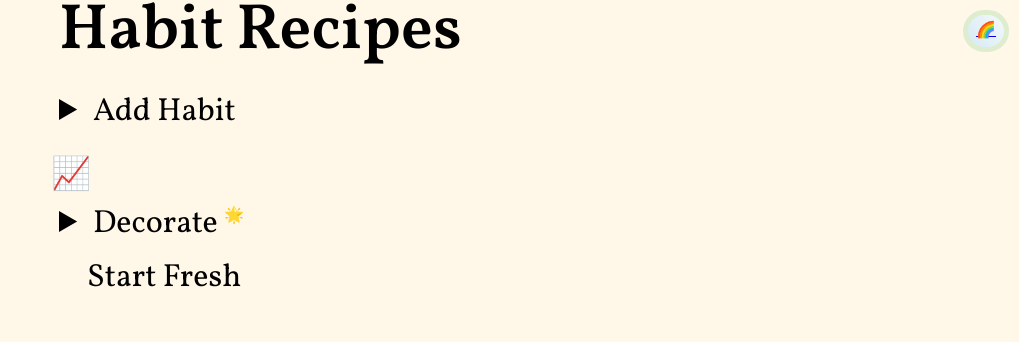
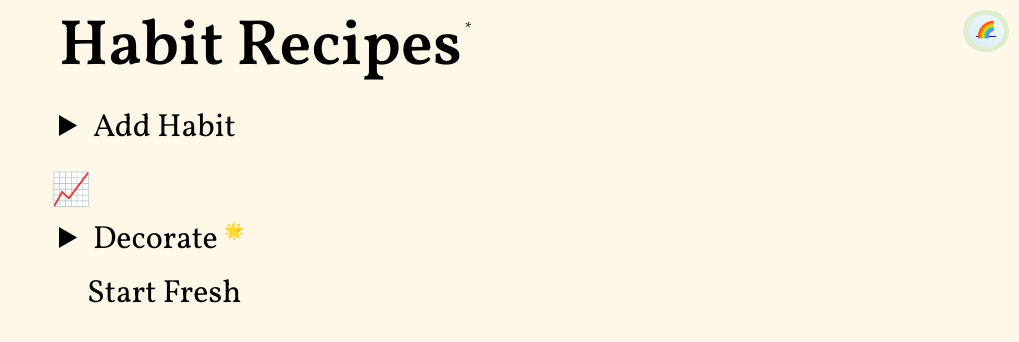
Before and after one commit to rainbow-bamboo/habit-recipes, a plain HTML site: page public/index.html in a window 1280 px wide. Shown: the whole page, without its empty margins (261-1280 px from the left). Drawn offline with Linux system fonts and the light colour scheme.

Commit message:
adds totalDone span

```diff
--- a/public/css/styles.css
+++ b/public/css/styles.css
@@ -99,6 +99,7 @@ body{
 }
 
 header{
+    margin-top: 1em;
     margin-bottom: 2em;
 }
 
@@ -106,6 +107,14 @@ h1{
     font-size: 4rem;
     font-family: 'Vollkorn';
     font-weight: 800;
+    display: inline;
+}
+
+.totalDone{
+    font-size: 1rem;
+    vertical-align: super;
+    position: relative;
+    bottom: 1.5rem;
 }
 
 #star-chart{
--- a/public/index.html
+++ b/public/index.html
@@ -14,6 +14,7 @@
 <body id="app">
     <header>
         <h1 id="heading">Habit Recipes</h1>
+        <span class="totalDone">*</span>
         <a id="rainbow" href="http://rainbowbamboo.org">🌈</a>
     </header>
     <details class="newHabits">
@@ -95,7 +96,7 @@
 
     <!-- <div class="footer-controls">
         <button onclick="showExport('exported-habits')">Export</button>
-        <div id="exported-habits"></div>
+        <div id="exported-habits"></di v>
     </div> -->
 </body>
 </html>
```
